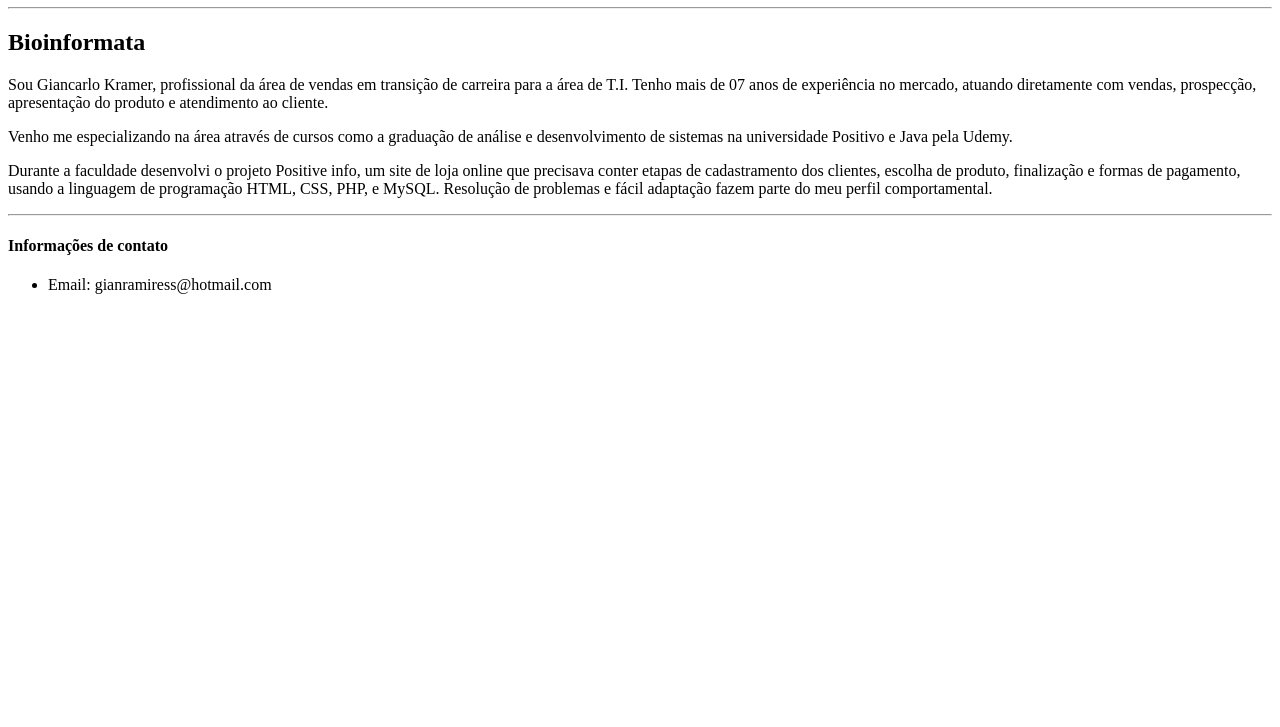
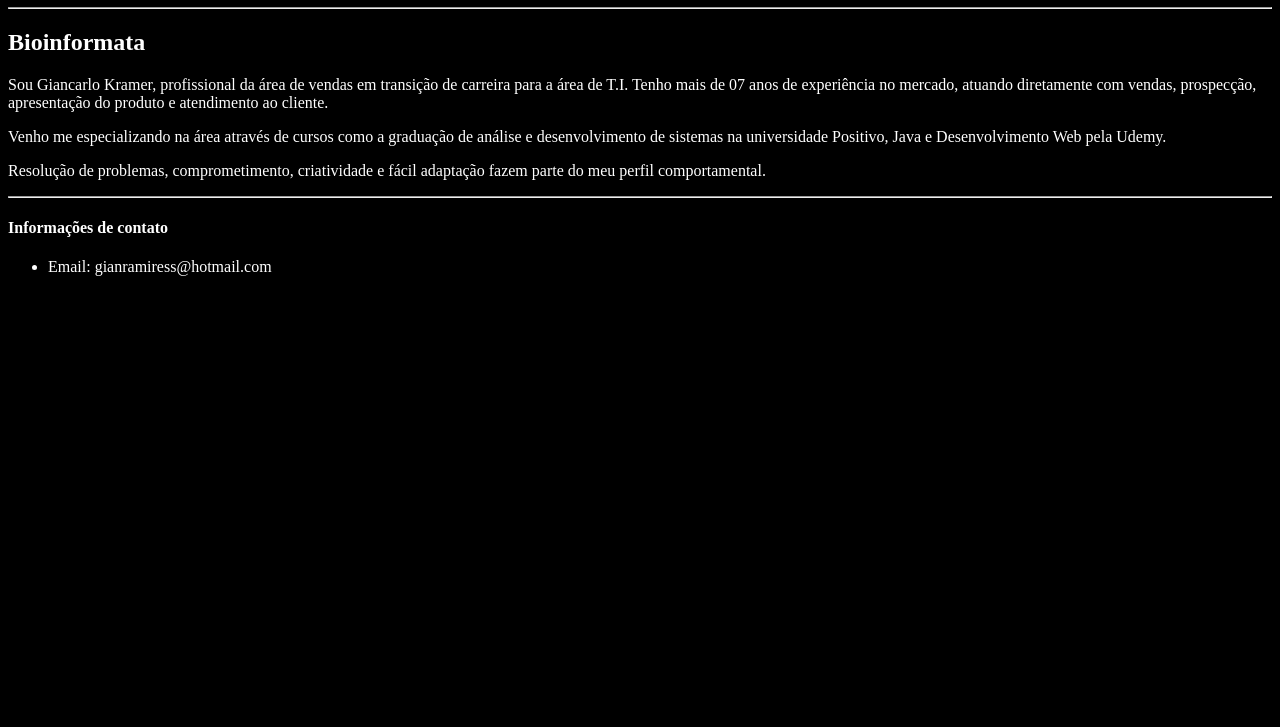
Before and after one commit to ProgAttack/desenvolvimentoWeb, a plain HTML site: page curriculo.html in a window 1280 px wide. Shown: the part 73-800 px from the top of the page. Drawn offline with Linux system fonts and the light colour scheme.

Commit message:
Teste de ambientaçao para o GitHub

```diff
--- a/css/curriculo.css
+++ b/css/curriculo.css
@@ -0,0 +1,7 @@
+body{
+    background-color: black;
+}
+
+.pagina {
+    color: white;
+}
--- a/curriculo.html
+++ b/curriculo.html
@@ -9,7 +9,7 @@
 </head>
 <body>
 
-    <div>
+    <div class="pagina">
         <div>
             <h1 class="autor">Giancarlo Kramer</h1>
             <hr>
@@ -24,15 +24,11 @@
 
             <p>
                 Venho me especializando na área através de cursos como a graduação de análise e desenvolvimento de
-                sistemas na universidade Positivo e Java pela Udemy.
+                sistemas na universidade Positivo, Java e Desenvolvimento Web pela Udemy.
             </p>
 
             <p>
-                Durante a faculdade desenvolvi o projeto Positive info,
-                um site de loja online que precisava conter etapas de cadastramento dos clientes,
-                 escolha de produto, finalização e formas de pagamento, usando a linguagem de programação HTML, CSS, PHP, e MySQL.
-
-                Resolução de problemas e fácil adaptação fazem parte do meu perfil comportamental.
+                Resolução de problemas, comprometimento, criatividade e fácil adaptação fazem parte do meu perfil comportamental.
             </p>
             </p>
 
```
